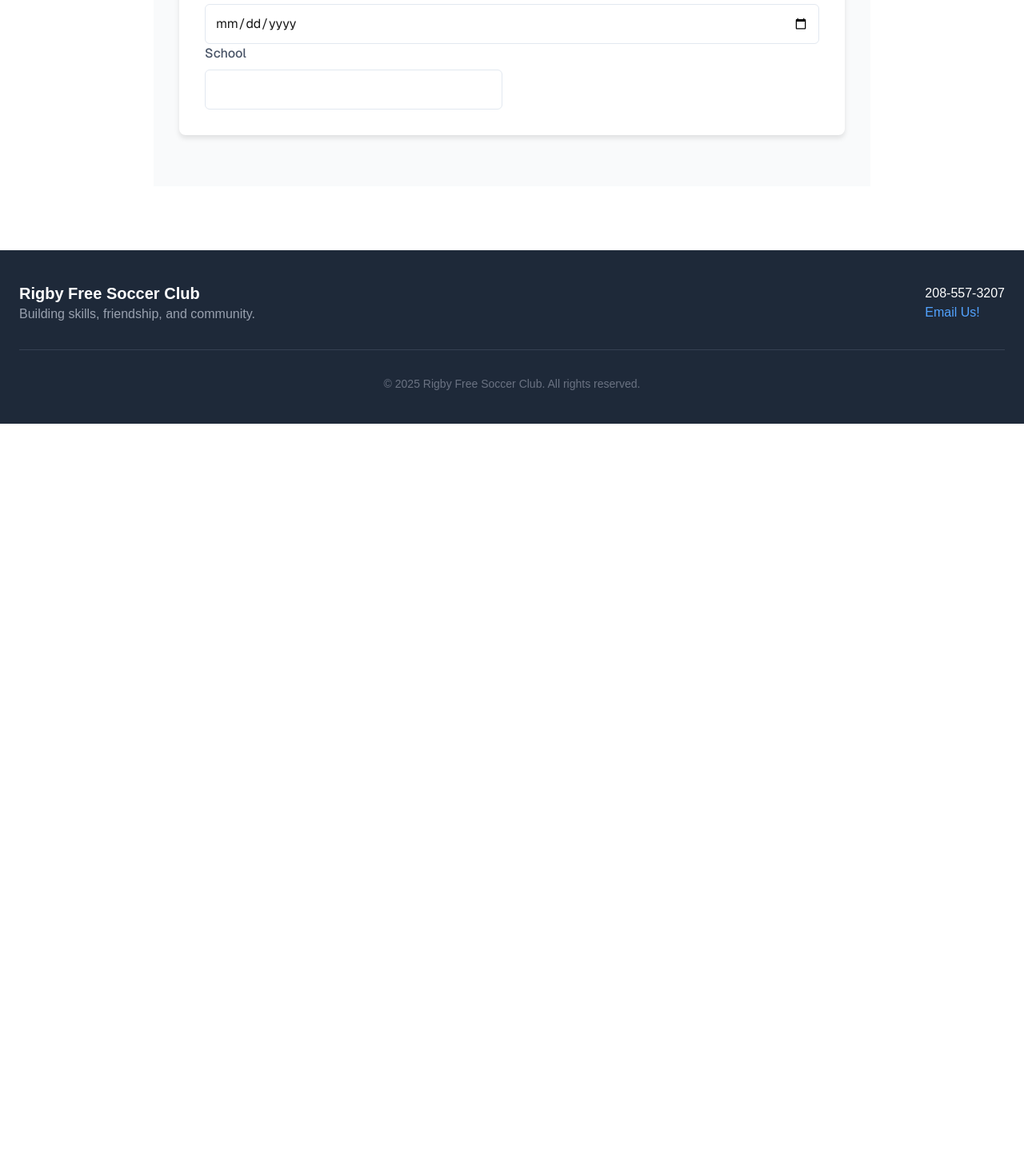
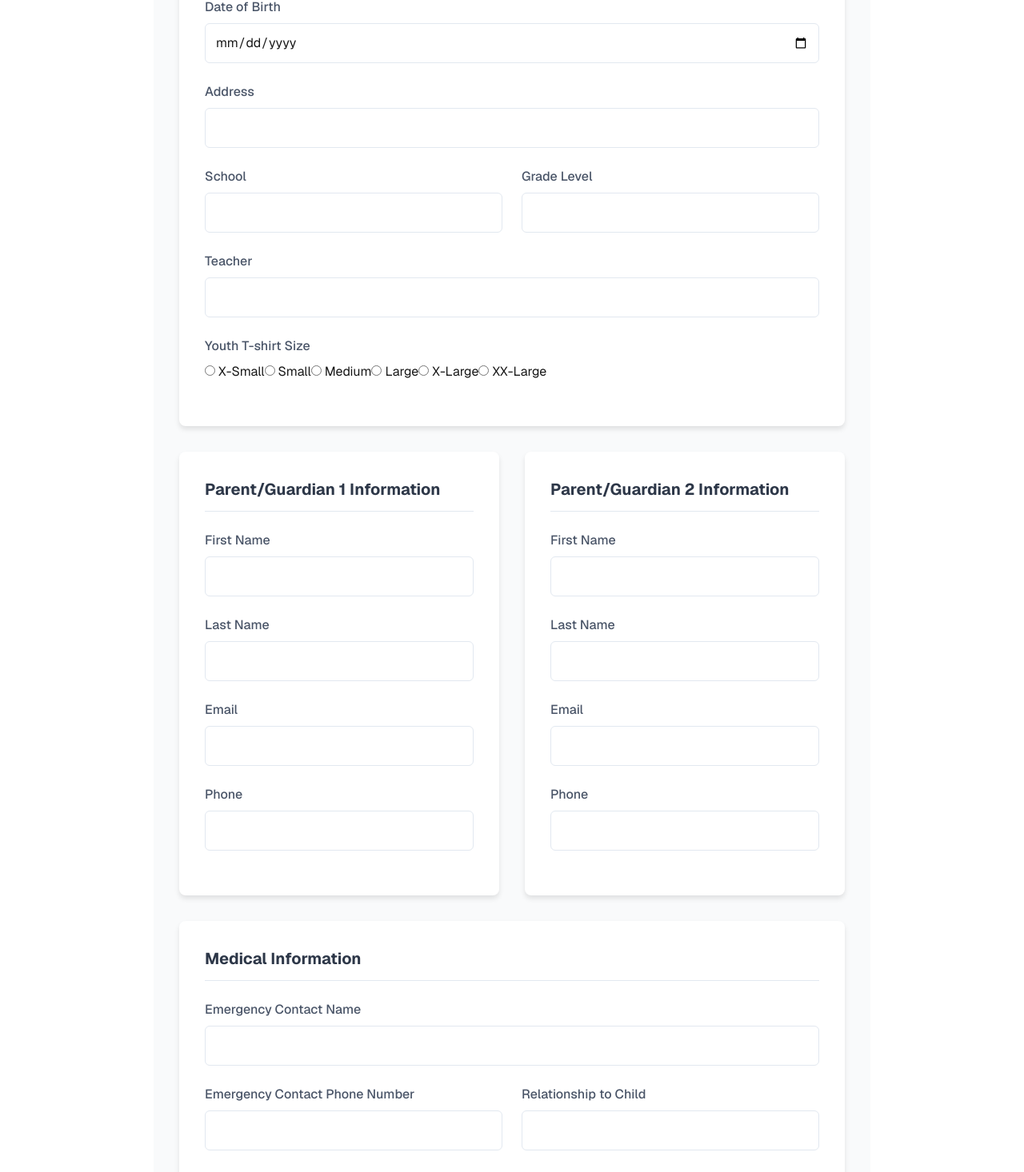
Before and after one commit to cameroncrook/rfsc, a Next.js app: page /register in a window 1280 px wide. Shown: the part 380-1846 px from the top of the page at 80% size. Before the commit the page ends 910 px from the top, so only its background shows below. Built offline with nearby package versions, Linux system fonts and the light colour scheme.

Commit message:
Register Additions

```diff
--- a/src/app/register/page.tsx
+++ b/src/app/register/page.tsx
@@ -7,7 +7,7 @@ import styles from "./page.module.css";
 export default function Register() {
     return (
         <div className="font-sans">
-            <header>
+            <header className="bg-gray-50">
                 <MainNav />
             </header>
             <main className="bg-gray-50 container mx-auto p-4 md:p-8 max-w-4xl">
@@ -16,29 +16,121 @@ export default function Register() {
                     <div className={`${styles.formSection}`}>
                         <h2 className={`${styles.formSectionTitle}`}>Player Information</h2>
                         <div className="grid grid-cols-1 md:grid-cols-2 gap-6">
-                            <div className={`{styles.inputGroup}`}>
+                            <div className={`${styles.inputGroup}`}>
                                 <label className={`${styles.inputLabel}`} htmlFor="first-name">First Name</label>
                                 <input className={`${styles.formInput}`} type="text" id="first-name" name="first-name" required />
                             </div>
-                            <div className={`{styles.inputGroup}`}>
-                                <label className={`${styles.inputLabel}`} htmlFor="first-name">First Name</label>
-                                <input className={`${styles.formInput}`} type="text" id="first-name" name="first-name" required />
+                            <div className={`${styles.inputGroup}`}>
+                                <label className={`${styles.inputLabel}`} htmlFor="last-name">Last Name</label>
+                                <input className={`${styles.formInput}`} type="text" id="last-name" name="last-name" required />
                             </div>
                         </div>
-                        <div className={`{styles.inputGroup}`}>
+                        <div className={`${styles.inputGroup}`}>
                             <label className={`${styles.inputLabel}`} htmlFor="birth-date">Date of Birth</label>
                             <input className={`${styles.formInput}`} type="date" id="birth-date" name="birth-date" required />
                         </div>
+                        <div className={`${styles.inputGroup}`}>
+                            <label className={`${styles.inputLabel}`} htmlFor="address">Address</label>
+                            <input className={`${styles.formInput}`} id="address" name="address" type="text"/>
+                        </div>
                         <div className="grid grid-cols-1 md:grid-cols-2 gap-6">
-                            <div className={`{styles.inputGroup}`}>
+                            <div className={`${styles.inputGroup}`}>
                                 <label className={`${styles.inputLabel}`} htmlFor="school">School</label>
                                 <input className={`${styles.formInput}`} type="text" id="school" name="school" required />
                             </div>
+                            <div className={`${styles.inputGroup}`}>
+                                <label className={`${styles.inputLabel}`} htmlFor="grade-level">Grade Level</label>
+                                <input className={`${styles.formInput}`} id="grade-level" name="grade-level" type="text" required />
+                            </div>
+                        </div>
+                        <div className={`${styles.inputGroup}`}>
+                            <label className={`${styles.inputLabel}`} htmlFor="teacher">Teacher</label>
+                            <input className={`${styles.formInput}`} id="teacher" name="teacher" type="text"/>
+                        </div>
+                        <div className={`${styles.inputGroup}`}>
+                            <label className={`${styles.inputLabel}`}>Youth T-shirt Size</label>
+                            <div className={`flex flex-wrap items-center radioGroup`}>
+                                <label><input name="tshirt-size" type="radio" value="xs"/> X-Small</label>
+                                <label><input name="tshirt-size" type="radio" value="s"/> Small</label>
+                                <label><input name="tshirt-size" type="radio" value="m"/> Medium</label>
+                                <label><input name="tshirt-size" type="radio" value="l"/> Large</label>
+                                <label><input name="tshirt-size" type="radio" value="xl"/> X-Large</label>
+                                <label><input name="tshirt-size" type="radio" value="xxl"/> XX-Large</label>
+                            </div>
+                        </div>
+                    </div>
+
+                    <div className="grid grid-cols-1 md:grid-cols-2 gap-8">
+                        <div className={`${styles.formSection}`}>
+                            <h2 className={`${styles.formSectionTitle}`}>Parent/Guardian 1 Information</h2>
+
+                            <div className={`${styles.inputGroup}`}>
+                                <label className={`${styles.inputLabel}`} htmlFor="p1-first-name">First Name</label>
+                                <input className={`${styles.formInput}`} id="p1-first-name" name="p1-first-name" type="text" required />
+                            </div>
+                            <div className={`${styles.inputGroup}`}>
+                                <label className={`${styles.inputLabel}`} htmlFor="p1-last-name">Last Name</label>
+                                <input className={`${styles.formInput}`} id="p1-last-name" name="p1-last-name" type="text" required />
+                            </div>
+                            <div className={`${styles.inputGroup}`}>
+                                <label className={`${styles.inputLabel}`} htmlFor="p1-email">Email</label>
+                                <input className={`${styles.formInput}`} id="p1-email" name="p1-email" type="email" required />
+                            </div>
+                            <div className={`${styles.inputGroup}`}>
+                                <label className={`${styles.inputLabel}`} htmlFor="p1-phone">Phone</label>
+                                <input className={`${styles.formInput}`} id="p1-phone" name="p1-phone" type="tel" required />
+                            </div>
+                        </div>
+
+                        <div className={`${styles.formSection}`}>
+                            <h2 className={`${styles.formSectionTitle}`}>Parent/Guardian 2 Information</h2>
+
+                            <div className={`${styles.inputGroup}`}>
+                                <label className={`${styles.inputLabel}`} htmlFor="p2-first-name">First Name</label>
+                                <input className={`${styles.formInput}`} id="p2-first-name" name="p2-first-name" type="text" required />
+                            </div>
+                            <div className={`${styles.inputGroup}`}>
+                                <label className={`${styles.inputLabel}`} htmlFor="p2-last-name">Last Name</label>
+                                <input className={`${styles.formInput}`} id="p2-last-name" name="p2-last-name" type="text" required />
+                            </div>
+                            <div className={`${styles.inputGroup}`}>
+                                <label className={`${styles.inputLabel}`} htmlFor="p2-email">Email</label>
+                                <input className={`${styles.formInput}`} id="p2-email" name="p2-email" type="email" required />
+                            </div>
+                            <div className={`${styles.inputGroup}`}>
+                                <label className={`${styles.inputLabel}`} htmlFor="p2-phone">Phone</label>
+                                <input className={`${styles.formInput}`} id="p2-phone" name="p2-phone" type="tel" required />
+                            </div>
+                        </div>
+                    </div>
+
+                    <div className={`${styles.formSection}`}>
+                        <h2 className={`${styles.formSectionTitle}`}>Medical Information</h2>
+
+                        <div className={`${styles.inputGroup}`}>
+                            <label className={`${styles.inputLabel}`} htmlFor="emergency-contact-name">Emergency Contact Name</label>
+                            <input className={`${styles.formInput}`} id="emergency-contact-name" name="emergency-contact-name" type="text"/>
+                        </div>
+
+                        <div className="grid grid-cols-1 md:grid-cols-2 gap-6">
+                            <div className={`${styles.inputGroup}`}>
+                                <label className={`${styles.inputLabel}`} htmlFor="emergency-contact-phone">Emergency Contact Phone Number</label>
+                                <input className={`${styles.formInput}`} id="emergency-contact-phone" name="emergency-contact-phone" type="tel" required />
+                            </div>
+                            <div className={`${styles.inputGroup}`}>
+                                <label className={`${styles.inputLabel}`} htmlFor="relationship-to-child">Relationship to Child</label>
+                                <input className={`${styles.formInput}`} id="relationship-to-child" name="relationship-to-child" type="tel" required />
+                            </div>
+                        </div>
+
+                        <div className={`${styles.inputGroup}`}>
+                            <label className={`${styles.inputLabel}`} htmlFor="medical-conditions">Medical conditions or allergies (optional)</label>
+                            <textarea className={`${styles.formInput}`} id="medical-conditions" rows={3}></textarea>
                         </div>
                     </div>
                 </form>
 
             </main>
         </div>
-    )
+    );
 }
```
